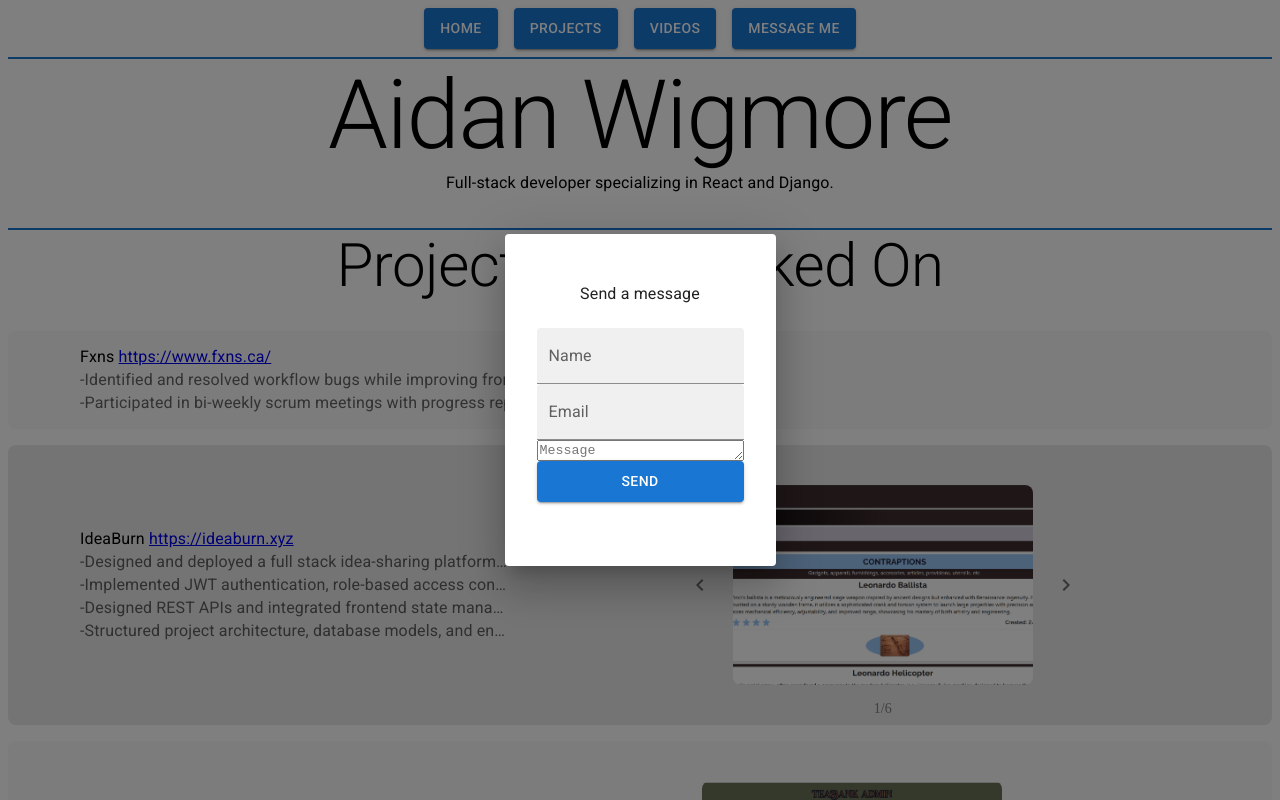
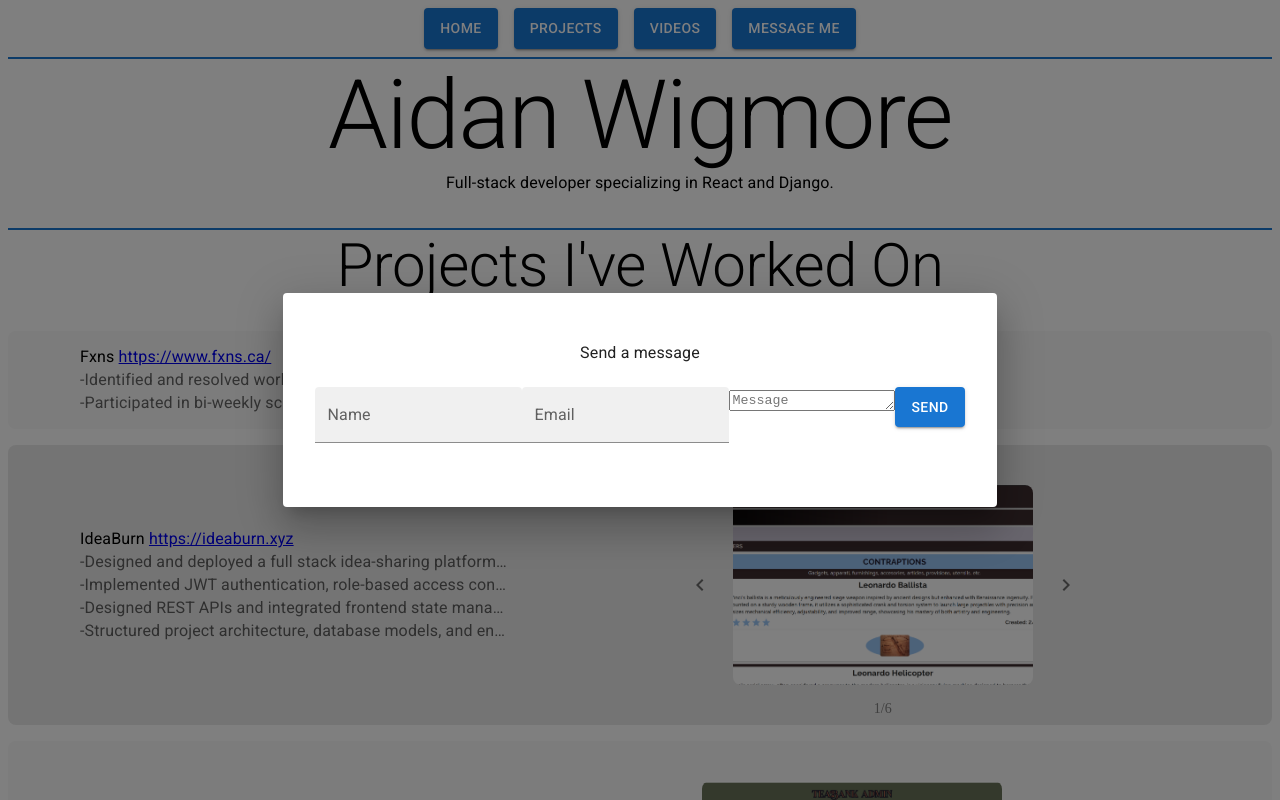
Before and after one commit to aidanwigmore/portfolio-site, a React (Create React App) app in the folder frontend/: page / in a window 1280 px wide. Both pictures are taken after a click on the button "MESSAGE ME". Shown: the top 800 px of the page. Built offline with nearby package versions, Linux system fonts and the light colour scheme; some icons are missing.

Commit message:
Small Fix to Message Form

```diff
--- a/frontend/src/components/CommentForm.tsx
+++ b/frontend/src/components/CommentForm.tsx
@@ -85,6 +85,7 @@ function CommentDialog(props: CommentDialogProps) {
           </CustomTypography>
         </DialogTitle>
 
+        <form>
           <TextField
             name="name"
             id="filled-basic"
@@ -108,9 +109,10 @@ function CommentDialog(props: CommentDialogProps) {
             value={comment.message}
             onChange={handleChange}
           />
-        <CustomButton variant="contained" type="submit" onClick={() => onmessage} >
+          <CustomButton variant="contained" type="submit" onClick={submit} >
             Send
           </CustomButton>
+        </form>
       </Box>
     </Dialog>
   );
```
Lines whose indentation alone changed are shown as unchanged.
